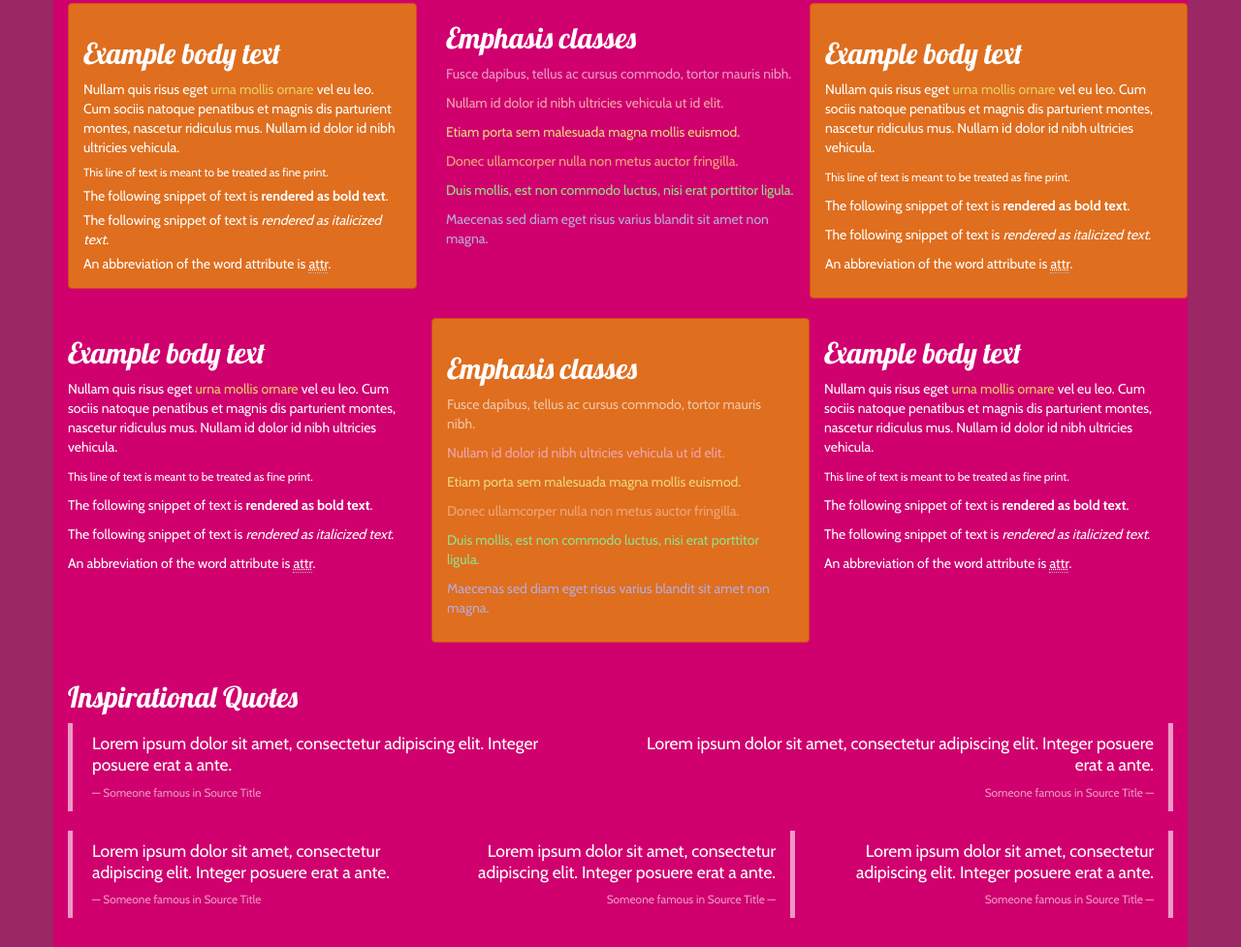
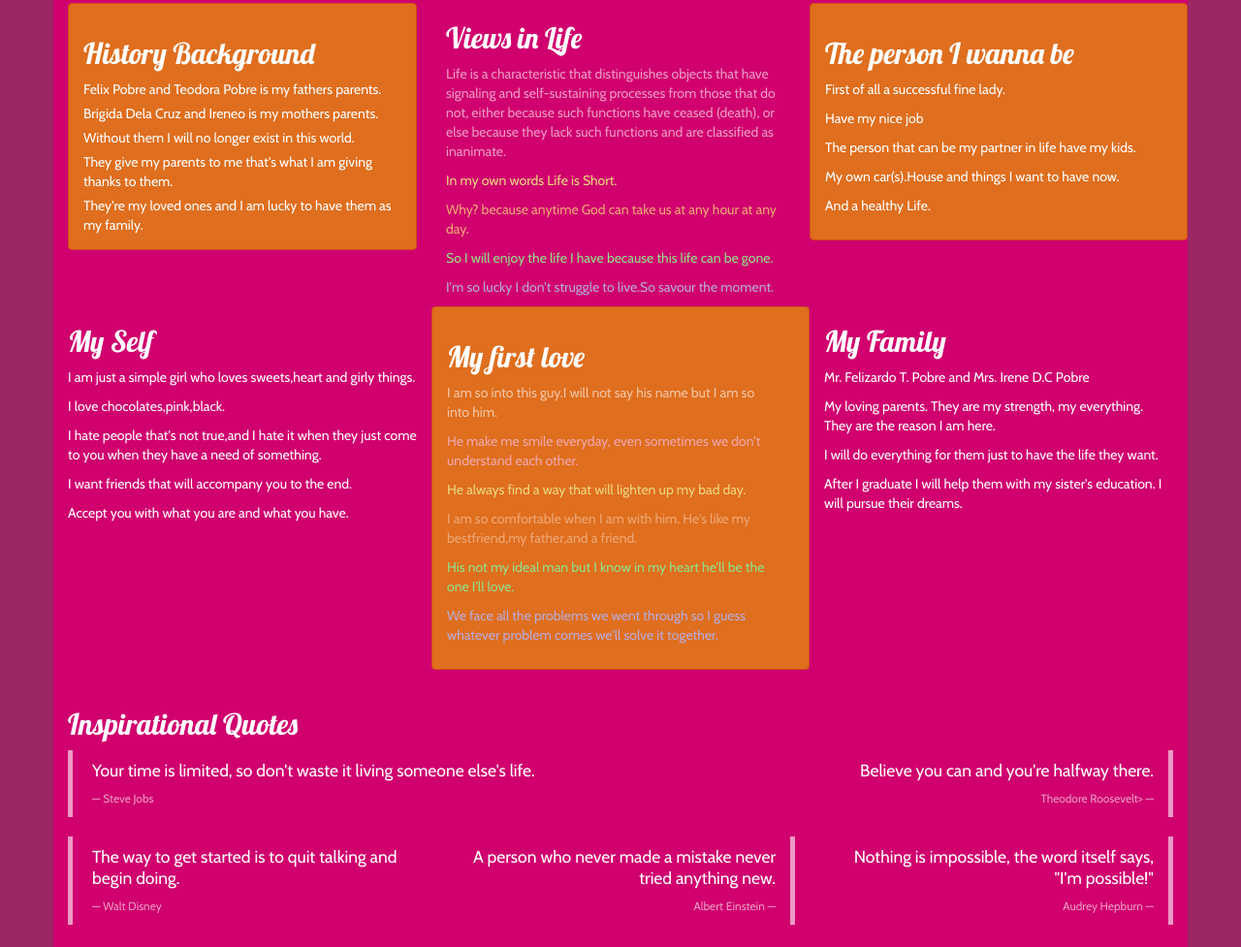
Before and after one commit to chabzlala29/ariane_website, a plain HTML site: page index.html in a window 1280 px wide. Shown: the part 606-1583 px from the top of the page at 97% size. Drawn offline with nearby package versions, Linux system fonts and the light colour scheme.

Commit message:
edited contents

```diff
--- a/index.html
+++ b/index.html
@@ -49,7 +49,7 @@
           </div>
           <div class="col-lg-4">
             <h1>Welcome to my Website</h1>
-            <p class="lead">"Cute, Simple, and Cool urna mollis ornare vel eu leo. Cum sociis natoque penatibus et magnis dis parturient montes, nascetur ridiculus mus."</p>
+            <p class="lead">"Hi! I am Ariane Joy Pobre a simple girl who has a big dreams. This girl wanna be your friend if you want to.I made this website for my laboratory project. Hope you like it.:)"</p>
           </div>
           <div class="col-lg-2">
           <h1 id="type">Profile</h1>
@@ -86,37 +86,36 @@
         <div class="row">
           <div class="col-lg-4">
             <div class="bs-example alert alert-danger">
-              <h2>Example body text</h2>
-              <p>Nullam quis risus eget <a href="#">urna mollis ornare</a> vel eu leo. Cum sociis natoque penatibus et magnis dis parturient montes, nascetur ridiculus mus. Nullam id dolor id nibh ultricies vehicula.</p>
-              <p><small>This line of text is meant to be treated as fine print.</small></p>
-              <p>The following snippet of text is <strong>rendered as bold text</strong>.</p>
-              <p>The following snippet of text is <em>rendered as italicized text</em>.</p>
-              <p>An abbreviation of the word attribute is <abbr title="attribute">attr</abbr>.</p>
+              <h2>History Background</h2>
+              <p>Felix Pobre and Teodora Pobre is my fathers parents.</p>
+              <p>Brigida Dela Cruz and Ireneo is my mothers parents.</p>
+              <p>Without them I will no longer exist in this world.</p>
+              <p>They give my parents to me that's what I am giving thanks to them.</p>
+              <p>They're my loved ones and I am lucky to have them as my family.</p>
             </div>
 
           </div>
           <div class="col-lg-4">
 
-            <h2>Emphasis classes</h2>
+            <h2>Views in Life</h2>
             <div class="bs-example">
-              <p class="text-muted">Fusce dapibus, tellus ac cursus commodo, tortor mauris nibh.</p>
-              <p class="text-primary">Nullam id dolor id nibh ultricies vehicula ut id elit.</p>
-              <p class="text-warning">Etiam porta sem malesuada magna mollis euismod.</p>
-              <p class="text-danger">Donec ullamcorper nulla non metus auctor fringilla.</p>
-              <p class="text-success">Duis mollis, est non commodo luctus, nisi erat porttitor ligula.</p>
-              <p class="text-info">Maecenas sed diam eget risus varius blandit sit amet non magna.</p>
+              <p class="text-muted"> Life is a characteristic that distinguishes objects that have signaling and self-sustaining processes from those that do not, either because such functions have ceased (death), or else because they lack such functions and are classified as inanimate.</p>
+              <p class="text-warning">In my own words Life is Short.</p>
+              <p class="text-danger">Why? because anytime God can take us at any hour at any day.</p>
+              <p class="text-success">So I will enjoy the life I have because this life can be gone.</p>
+              <p class="text-info">I'm so lucky I don't struggle to live.So savour the moment.</p>
             </div>
 
           </div>
 
           <div class="col-lg-4 alert alert-dismissable alert-danger">
             <div class="bs-example">
-              <h2>Example body text</h2>
-              <p>Nullam quis risus eget <a href="#">urna mollis ornare</a> vel eu leo. Cum sociis natoque penatibus et magnis dis parturient montes, nascetur ridiculus mus. Nullam id dolor id nibh ultricies vehicula.</p>
-              <p><small>This line of text is meant to be treated as fine print.</small></p>
-              <p>The following snippet of text is <strong>rendered as bold text</strong>.</p>
-              <p>The following snippet of text is <em>rendered as italicized text</em>.</p>
-              <p>An abbreviation of the word attribute is <abbr title="attribute">attr</abbr>.</p>
+              <h2>The person I wanna be</h2>
+              <p>First of all a successful fine lady.</p>
+              <p>Have my nice job</p>
+              <p>The person that can be my partner in life have my kids.</p>
+              <p>My own car(s).House and things I want to have now.</p>
+              <p>And a healthy Life.</p>
             </div>
 
           </div>
@@ -125,37 +124,36 @@
          <div class="row">
           <div class="col-lg-4">
             <div class="bs-example">
-              <h2>Example body text</h2>
-              <p>Nullam quis risus eget <a href="#">urna mollis ornare</a> vel eu leo. Cum sociis natoque penatibus et magnis dis parturient montes, nascetur ridiculus mus. Nullam id dolor id nibh ultricies vehicula.</p>
-              <p><small>This line of text is meant to be treated as fine print.</small></p>
-              <p>The following snippet of text is <strong>rendered as bold text</strong>.</p>
-              <p>The following snippet of text is <em>rendered as italicized text</em>.</p>
-              <p>An abbreviation of the word attribute is <abbr title="attribute">attr</abbr>.</p>
+              <h2>My Self</h2>
+              <p>I am just a simple girl who loves sweets,heart and girly things.</p>
+              <p>I love chocolates,pink,black.</p>
+              <p>I hate people that's not true,and I hate it when they just come to you when they have a need of something.</p>
+              <p>I want friends that will accompany you to the end.</p>
+              <p>Accept you with what you are and what you have.</p>
             </div>
 
           </div>
           <div class="col-lg-4 alert alert-dismissable alert-danger">
 
-            <h2>Emphasis classes</h2>
+            <h2>My first love</h2>
             <div class="bs-example">
-              <p class="text-muted">Fusce dapibus, tellus ac cursus commodo, tortor mauris nibh.</p>
-              <p class="text-primary">Nullam id dolor id nibh ultricies vehicula ut id elit.</p>
-              <p class="text-warning">Etiam porta sem malesuada magna mollis euismod.</p>
-              <p class="text-danger">Donec ullamcorper nulla non metus auctor fringilla.</p>
-              <p class="text-success">Duis mollis, est non commodo luctus, nisi erat porttitor ligula.</p>
-              <p class="text-info">Maecenas sed diam eget risus varius blandit sit amet non magna.</p>
+              <p class="text-muted">I am so into this guy.I will not say his name but I am so into him.</p>
+              <p class="text-primary">He make me smile everyday, even sometimes we don't understand each other.</p>
+              <p class="text-warning">He always find a way that will lighten up my bad day.</p>
+              <p class="text-danger">I am so comfortable when I am with him. He's like my bestfriend,my father,and a friend.</p>
+              <p class="text-success">His not my ideal man but I know in my heart he'll be the one I'll love.</p>
+              <p class="text-info">We face all the problems we went through so I guess whatever problem comes we'll solve it together.</p>
             </div>
 
           </div>
 
           <div class="col-lg-4">
             <div class="bs-example">
-              <h2>Example body text</h2>
-              <p>Nullam quis risus eget <a href="#">urna mollis ornare</a> vel eu leo. Cum sociis natoque penatibus et magnis dis parturient montes, nascetur ridiculus mus. Nullam id dolor id nibh ultricies vehicula.</p>
-              <p><small>This line of text is meant to be treated as fine print.</small></p>
-              <p>The following snippet of text is <strong>rendered as bold text</strong>.</p>
-              <p>The following snippet of text is <em>rendered as italicized text</em>.</p>
-              <p>An abbreviation of the word attribute is <abbr title="attribute">attr</abbr>.</p>
+              <h2>My Family</h2>
+              <p>Mr. Felizardo T. Pobre and Mrs. Irene D.C Pobre</p>
+              <p>My loving parents. They are my strength, my everything. They are the reason I am here.</p>
+              <p>I will do everything for them just to have the life they want.</p>
+              <p>After I graduate I will help them with my sister's education. I will pursue their dreams.</p>
             </div>
 
           </div>
@@ -172,32 +170,32 @@
         <div class="row">
           <div class="col-lg-6">
             <blockquote>
-              <p>Lorem ipsum dolor sit amet, consectetur adipiscing elit. Integer posuere erat a ante.</p>
-              <small>Someone famous in <cite title="Source Title">Source Title</cite></small>
+              <p>Your time is limited, so don't waste it living someone else's life. </p>
+              <small>Steve Jobs </small>
             </blockquote>
           </div>
           <div class="col-lg-6">
             <blockquote class="pull-right">
-              <p>Lorem ipsum dolor sit amet, consectetur adipiscing elit. Integer posuere erat a ante.</p>
-              <small>Someone famous in <cite title="Source Title">Source Title</cite></small>
+              <p>Believe you can and you're halfway there.</p>
+              <small>Theodore Roosevelt></small>
             </blockquote>
           </div>
           <div class="col-lg-4">
             <blockquote>
-              <p>Lorem ipsum dolor sit amet, consectetur adipiscing elit. Integer posuere erat a ante.</p>
-              <small>Someone famous in <cite title="Source Title">Source Title</cite></small>
+              <p>The way to get started is to quit talking and begin doing.</p>
+              <small>Walt Disney</small>
             </blockquote>
           </div>
           <div class="col-lg-4">
             <blockquote class="pull-right">
-              <p>Lorem ipsum dolor sit amet, consectetur adipiscing elit. Integer posuere erat a ante.</p>
-              <small>Someone famous in <cite title="Source Title">Source Title</cite></small>
+              <p>A person who never made a mistake never tried anything new. </p>
+              <small>Albert Einstein</small>
             </blockquote>
           </div>
           <div class="col-lg-4">
             <blockquote class="pull-right">
-              <p>Lorem ipsum dolor sit amet, consectetur adipiscing elit. Integer posuere erat a ante.</p>
-              <small>Someone famous in <cite title="Source Title">Source Title</cite></small>
+              <p>Nothing is impossible, the word itself says, "I'm possible!"</p>
+              <small>Audrey Hepburn</small>
             </blockquote>
           </div>
         </div>
@@ -294,11 +292,12 @@
           <div class="col-lg-4 food-desc">
             <div class="bs-example">
               <h2>Foods</h2>
-              <p>Nullam quis risus eget <a href="#">urna mollis ornare</a> vel eu leo. Cum sociis natoque penatibus et magnis dis parturient montes, nascetur ridiculus mus. Nullam id dolor id nibh ultricies vehicula.</p>
-              <p><small>This line of text is meant to be treated as fine print.</small></p>
-              <p>The following snippet of text is <strong>rendered as bold text</strong>.</p>
-              <p>The following snippet of text is <em>rendered as italicized text</em>.</p>
-              <p>An abbreviation of the word attribute is <abbr title="attribute">attr</abbr>.</p>
+              <h4>
+                <p>This is the list of my favorite foods.</p>
+                <p>I just want to share the foods I want</p>
+                <p>The foods that makes my day.</p>
+
+              </h4>
             </div>
 
           </div>
@@ -306,19 +305,19 @@
           <div class="col-lg-8">
              <div class="col-lg-12 alert alert-dismissable alert-danger favorite-food-list">
               <div class="bs-example">
-                <p class="text-muted"><h3>Fusce dapibus</h3> tellus ac cursus commodo, tortor mauris nibh. Nullam quis risus eget urna mollis ornare vel eu leo. Cum sociis natoque penatibus et magnis dis parturient montes, nascetur ridiculus mus. Nullam id dolor id nibh ultricies vehicula.</p>
+                <p class="text-muted"><h3>Chocolate</h3> Chocolate lessen my problems and make my day. I don't know why but I just love chocolates.</p>
               </div>
             </div>
 
              <div class="col-lg-12 alert alert-dismissable alert-danger favorite-food-list">
               <div class="bs-example">
-                <p class="text-muted"><h3>Fusce dapibus</h3> tellus ac cursus commodo, tortor mauris nibh. Nullam quis risus eget urna mollis ornare vel eu leo. Cum sociis natoque penatibus et magnis dis parturient montes, nascetur ridiculus mus. Nullam id dolor id nibh ultricies vehicula.</p>
+                <p class="text-muted"><h3>Lechon</h3> Every filipino eats lechon especially when there is an occasion, crispy skin and tender meat and dipped in a sauce.</p>
               </div>
             </div>
 
              <div class="col-lg-12 alert alert-dismissable alert-danger favorite-food-list">
               <div class="bs-example">
-                <p class="text-muted"><h3>Fusce dapibus</h3> tellus ac cursus commodo, tortor mauris nibh. Nullam quis risus eget urna mollis ornare vel eu leo. Cum sociis natoque penatibus et magnis dis parturient montes, nascetur ridiculus mus. Nullam id dolor id nibh ultricies vehicula.</p>
+                <p class="text-muted"><h3>Chopseuy</h3> In vegetables chopsuey is what I want. Creamy sauce and the vegetables that is in the dish. The best chopseuy is what my mother cooks.</p>
               </div>
             </div>
           </div>
@@ -329,11 +328,12 @@
           <div class="col-lg-4 ">
             <div class="bs-example">
               <h2>Songs</h2>
-              <p>Nullam quis risus eget <a href="#">urna mollis ornare</a> vel eu leo. Cum sociis natoque penatibus et magnis dis parturient montes, nascetur ridiculus mus. Nullam id dolor id nibh ultricies vehicula.</p>
-              <p><small>This line of text is meant to be treated as fine print.</small></p>
-              <p>The following snippet of text is <strong>rendered as bold text</strong>.</p>
-              <p>The following snippet of text is <em>rendered as italicized text</em>.</p>
-              <p>An abbreviation of the word attribute is <abbr title="attribute">attr</abbr>.</p>
+
+              <h4>
+                <p>I am a music lover.</p>
+                <p>Rock songs, RnB and Pop songs.</p>
+                <p>Music is my best friend when I am down.</p>
+              </h4>
 
             </div>
 
@@ -342,7 +342,7 @@
           <div class="col-lg-8">
              <div class="col-lg-12 alert alert-dismissable alert-danger favorite-song-list">
               <div class="bs-example">
-                <p class="text-muted"><h3>Fusce dapibus</h3> tellus ac cursus commodo, tortor mauris nibh. Nullam quis risus eget urna mollis ornare vel eu leo. Cum sociis natoque penatibus et magnis dis parturient montes, nascetur ridiculus mus. Nullam id dolor id nibh ultricies vehicula.</p>
+                <p class="text-muted"><h3>Coffee House</h3> I like this song because of the lyrics and the whole music . This composer/singer made this song for the girl he met in the coffee house and he didn't stop until he finds her.</p>
                 <audio controls>
                   <source src="assets/media/sgrieve.mp3" type="audio/mpeg">
                   Your browser does not support the audio tag.
@@ -352,9 +352,9 @@
 
              <div class="col-lg-12 alert alert-dismissable alert-danger favorite-song-list">
               <div class="bs-example">
-                <p class="text-muted"><h3>Fusce dapibus</h3> tellus ac cursus commodo, tortor mauris nibh. Nullam quis risus eget urna mollis ornare vel eu leo. Cum sociis natoque penatibus et magnis dis parturient montes, nascetur ridiculus mus. Nullam id dolor id nibh ultricies vehicula.</p>
+                <p class="text-muted"><h3>Terrified by Katherine McPhee</h3>I have past with this song. I sing this song with my ex-boyfriend. </p>
                 <audio controls>
-                  <source src="assets/media/sgrieve.mp3" type="audio/mpeg">
+                  <source src="assets/media/terrified.mp3" type="audio/mpeg">
                   Your browser does not support the audio tag.
                 </audio>
               </div>
@@ -362,9 +362,9 @@
 
              <div class="col-lg-12 alert alert-dismissable alert-danger favorite-song-list">
               <div class="bs-example">
-                <p class="text-muted"><h3>Fusce dapibus</h3> tellus ac cursus commodo, tortor mauris nibh. Nullam quis risus eget urna mollis ornare vel eu leo. Cum sociis natoque penatibus et magnis dis parturient montes, nascetur ridiculus mus. Nullam id dolor id nibh ultricies vehicula.</p>
+                <p class="text-muted"><h3>Oath by Cher Lloyd</h3>This song is dedicated to my bestfriends my friends. This song is so nice because even we have a problem if we play this song we look each other and smile. Because this song is like a promise song that we'll be friends forever.</p>
                 <audio controls>
-                  <source src="assets/media/sgrieve.mp3" type="audio/mpeg">
+                  <source src="assets/media/oath.mp3" type="audio/mpeg">
                   Your browser does not support the audio tag.
                 </audio>
               </div>
@@ -380,7 +380,9 @@
             <ul class="list-unstyled">
               <li class="pull-right"><a class="back-to-top" href="#top">Back to top</a></li>
             </ul>
-            <p>Made by <a href="">Ariane Joy D.C. Pobre</a></p>
+            <p>Made by <a href="http://facebook.com/enairaerbop" target="_blank">Ariane Joy D.C. Pobre</a></p>
+            <p>ABSS2</p>
+            <p>Presented to: Melanie Ablaza(Laboratory Instructor) and Anazel Gamilla(Lecturer)</p>
             <p>Based on <a href="http://getbootstrap.com">Bootstrap</a>. Icons from <a href="http://fortawesome.github.io/Font-Awesome/">Font Awesome</a>. Web fonts from <a href="http://www.google.com/webfonts">Google</a>.
 
           </div>
```
Also changed, not shown: 2 other files.
